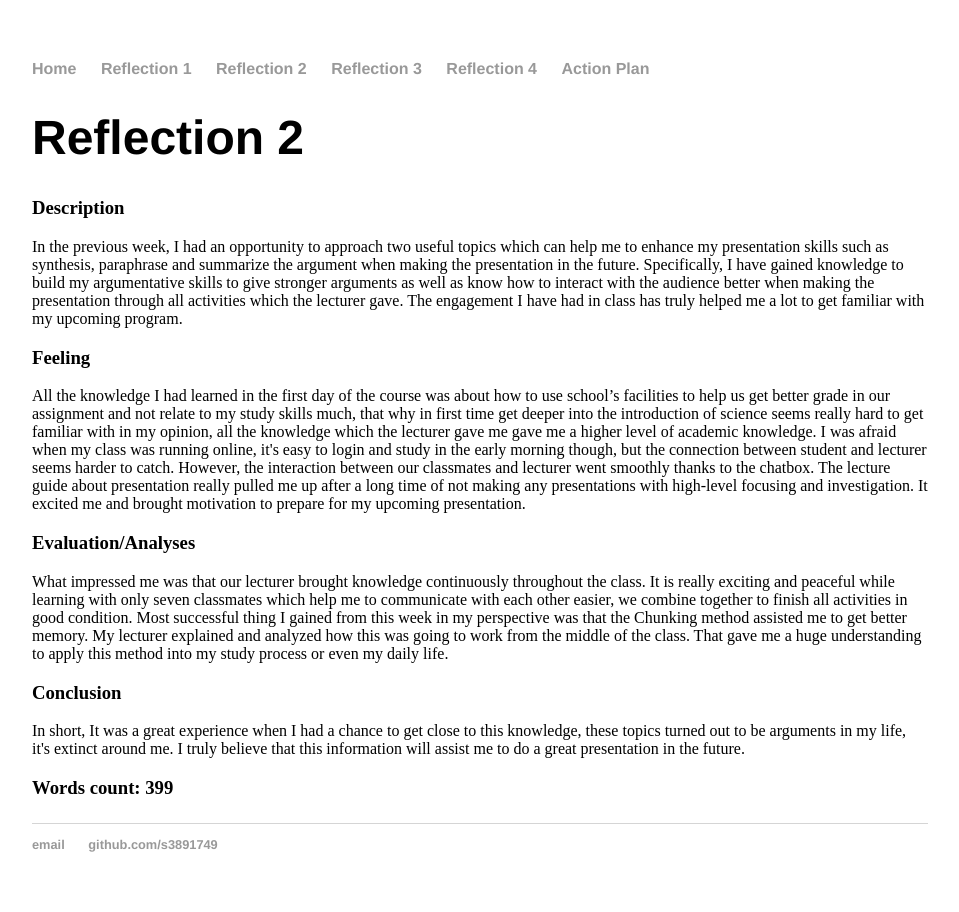
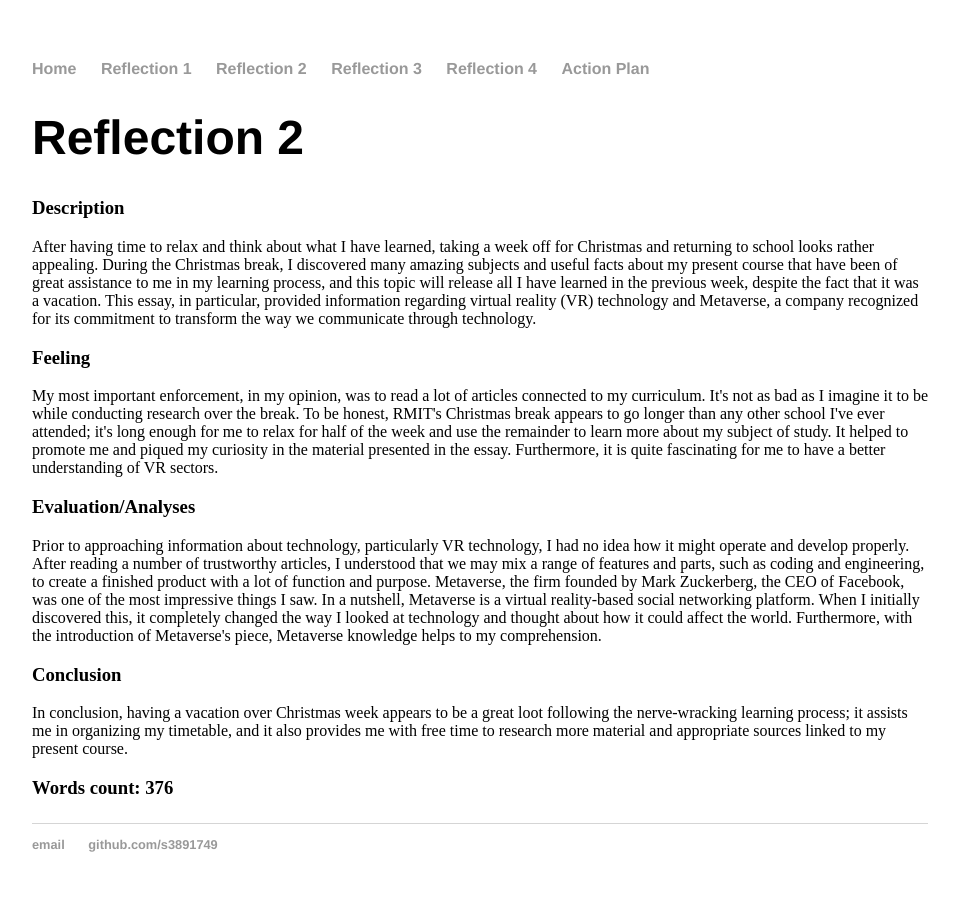
Before and after one commit to S3891749/s3891749.github.io, a Jekyll site: the page built from cv/index.html, in a window 1280 px wide. Shown: the whole page, without its empty margins (160-1119 px from the left). Built offline with Jekyll 4.4.1, drawn with Linux system fonts in a browser that asks for light colours.

Commit message:
Update index.html

```diff
--- a/cv/index.html
+++ b/cv/index.html
@@ -6,18 +6,15 @@ title: Reflection 2
  <h1>{{ page.title }}</h1>
 
 <h3>Description</h3>
-In the previous week, I had an opportunity to approach two useful topics which can help me to enhance my presentation skills such as synthesis, paraphrase and summarize the argument when making the presentation in the future. Specifically, I have gained knowledge to build my argumentative skills to give stronger arguments as well as know how to interact with the audience better when making the presentation through all activities which the lecturer gave. The engagement I have had in class has truly helped me a lot to get familiar with my upcoming program. <space>
-
+	After having time to relax and think about what I have learned, taking a week off for Christmas and returning to school looks rather appealing. During the Christmas break, I discovered many amazing subjects and useful facts about my present course that have been of great assistance to me in my learning process, and this topic will release all I have learned in the previous week, despite the fact that it was a vacation. This essay, in particular, provided information regarding virtual reality (VR) technology and Metaverse, a company recognized for its commitment to transform the way we communicate through technology.
 	<h3>Feeling</h3>
-All the knowledge I had learned in the first day of the course was about how to use school’s facilities to help us get better grade in our assignment and not relate to my study skills much, that why in first time get deeper into the introduction of science seems really hard to get familiar with in my opinion, all the knowledge which the lecturer gave me gave me a higher level of academic knowledge. I was afraid when my class was running online, it's easy to login and study in the early morning though, but the connection between student and lecturer seems harder to catch. However, the interaction between our classmates and lecturer went smoothly thanks to the chatbox. The lecture guide about presentation really pulled me up after a long time of not making any presentations with high-level focusing and investigation. It excited me and brought motivation to prepare for my upcoming presentation.<space>
-
+My most important enforcement, in my opinion, was to read a lot of articles connected to my curriculum. It's not as bad as I imagine it to be while conducting research over the break. To be honest, RMIT's Christmas break appears to go longer than any other school I've ever attended; it's long enough for me to relax for half of the week and use the remainder to learn more about my subject of study. It helped to promote me and piqued my curiosity in the material presented in the essay. Furthermore, it is quite fascinating for me to have a better understanding of VR sectors.
 	<h3>Evaluation/Analyses</h3>
-What impressed me was that our lecturer brought knowledge continuously throughout the class. It is really exciting and peaceful while learning with only seven classmates which help me to communicate with each other easier, we combine together to finish all activities in good condition. Most successful thing I gained from this week in my perspective was that the Chunking method assisted me to get better memory. My lecturer explained and analyzed how this was going to work from the middle of the class. That gave me a huge understanding to apply this method into my study process or even my daily life.<space>
-
+Prior to approaching information about technology, particularly VR technology, I had no idea how it might operate and develop properly. After reading a number of trustworthy articles, I understood that we may mix a range of features and parts, such as coding and engineering, to create a finished product with a lot of function and purpose.
+	Metaverse, the firm founded by Mark Zuckerberg, the CEO of Facebook, was one of the most impressive things I saw. In a nutshell, Metaverse is a virtual reality-based social networking platform. When I initially discovered this, it completely changed the way I looked at technology and thought about how it could affect the world. Furthermore, with the introduction of Metaverse's piece, Metaverse knowledge helps to my comprehension.
 	<h3>Conclusion</h3>
-In short, It was a great experience when I had a chance to get close to this knowledge, these topics turned out to be arguments in my life, it's extinct around me. I truly believe that this information will assist me to do a great presentation in the future.<space>
-
-	<space><h3>Words count: 399</h3><space>
+In conclusion, having a vacation over Christmas week appears to be a great loot following the nerve-wracking learning process; it assists me in organizing my timetable, and it also provides me with free time to research more material and appropriate sources linked to my present course.
+	<space><h3>Words count: 376</h3><space>
 </p><ul>
 
   </ul>
```
